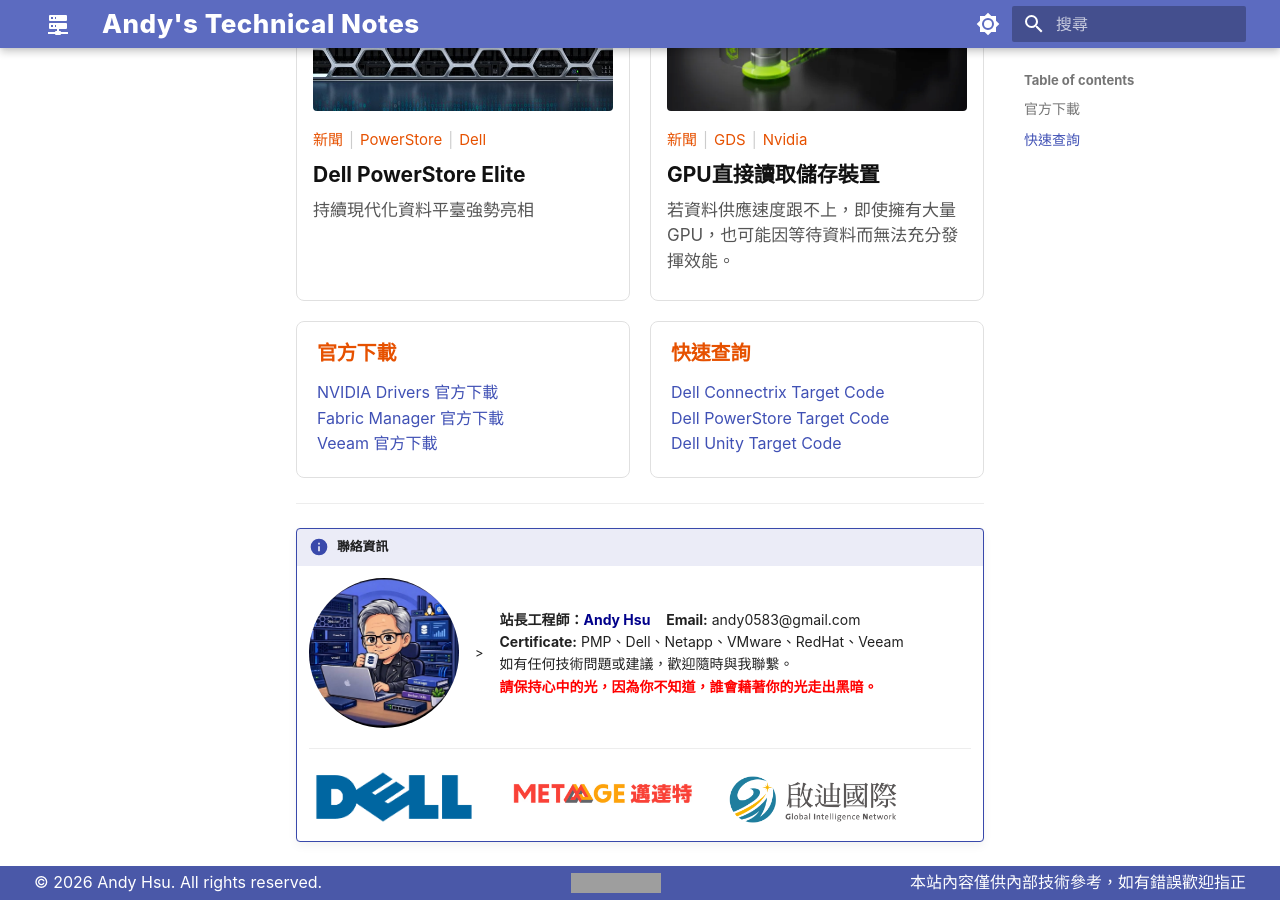
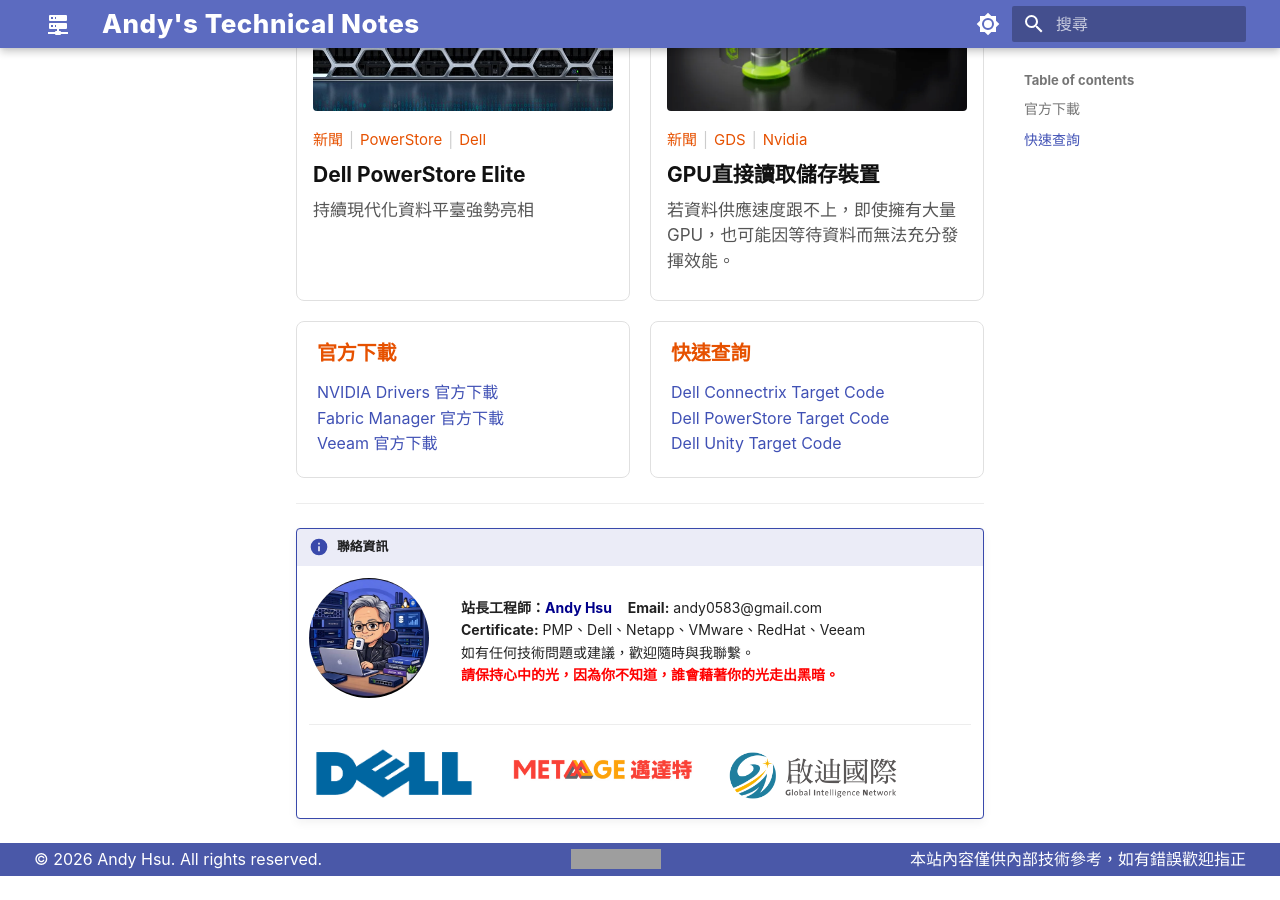
Before and after one commit to Andy0583/Metaage, an MkDocs documentation site: the page built from docs/index.md, in a window 1280 px wide and 900 px high, scrolled down 621 px. Built offline with MkDocs 1.6.1 and Material for MkDocs 9.7.7, drawn with Linux system fonts in a browser that asks for light colours; after the commit the page ends 1497 px from its top, so only the background shows below that; grey boxes are pictures that could not be loaded.

Commit message:
Modify logo display and add clickable link
Updated logo image size and added link to logo.

```diff
--- a/docs/index.md
+++ b/docs/index.md
@@ -41,7 +41,9 @@
 ---
 !!! info "聯絡資訊"
     <div style="display: flex; align-items: center; gap: 16px;">
-      <img src="images/logo.png" alt="Andy Hsu" style="width: 150px; height: 150px; border-radius: 50%; object-fit: cover; flex-shrink: 0; image-rendering: -webkit-optimize-contrast;">>
+      <a href="images/logo.png" target="_blank">
+        <img src="images/logo.png" alt="Andy Hsu" style="width: 120px; height: 120px; border-radius: 50%; object-fit: cover; flex-shrink: 0; cursor: pointer;">
+      </a>
       <div style="font-size: 0.7rem;">
       **站長工程師：<font color="#00008B">Andy Hsu</font>** &nbsp;&nbsp; **Email:** andy0583@gmail.com<br>
       **Certificate:** PMP、Dell、Netapp、VMware、RedHat、Veeam<br>
```
